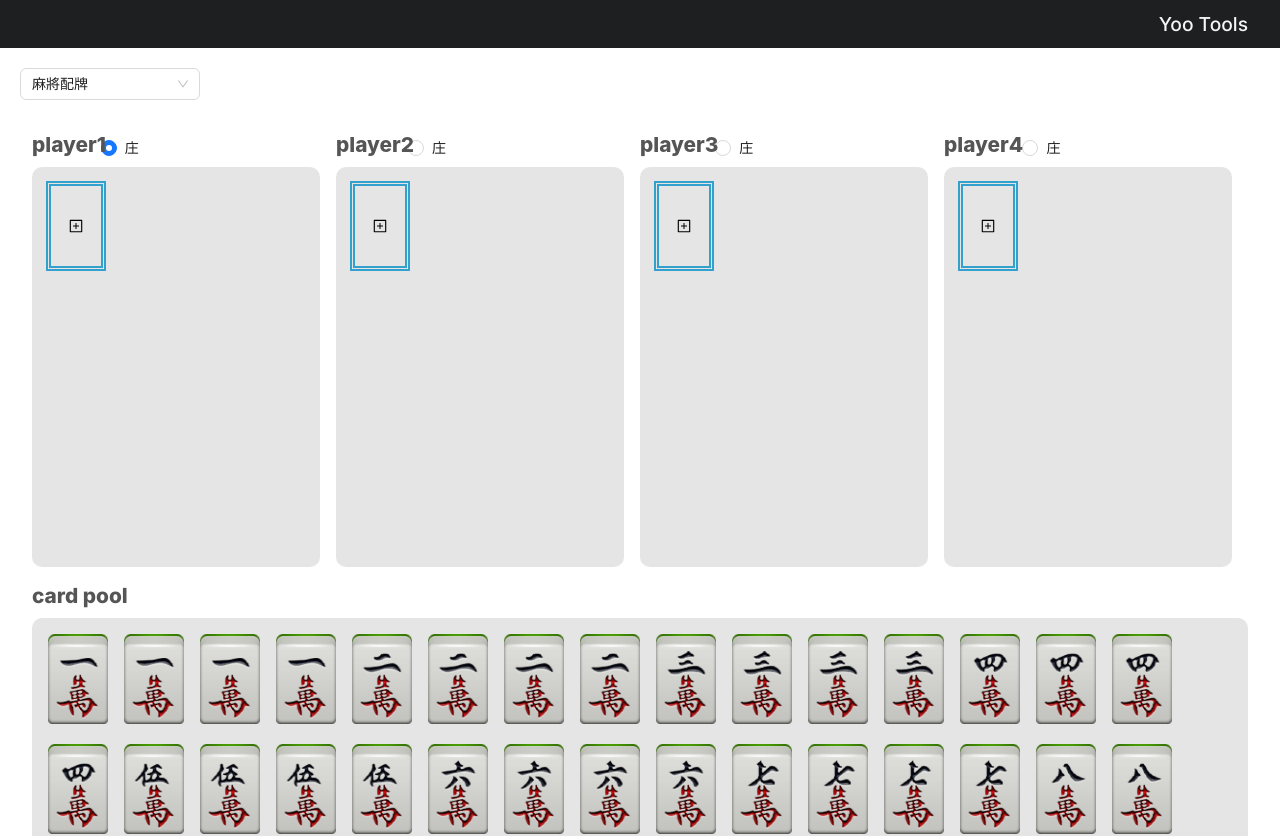
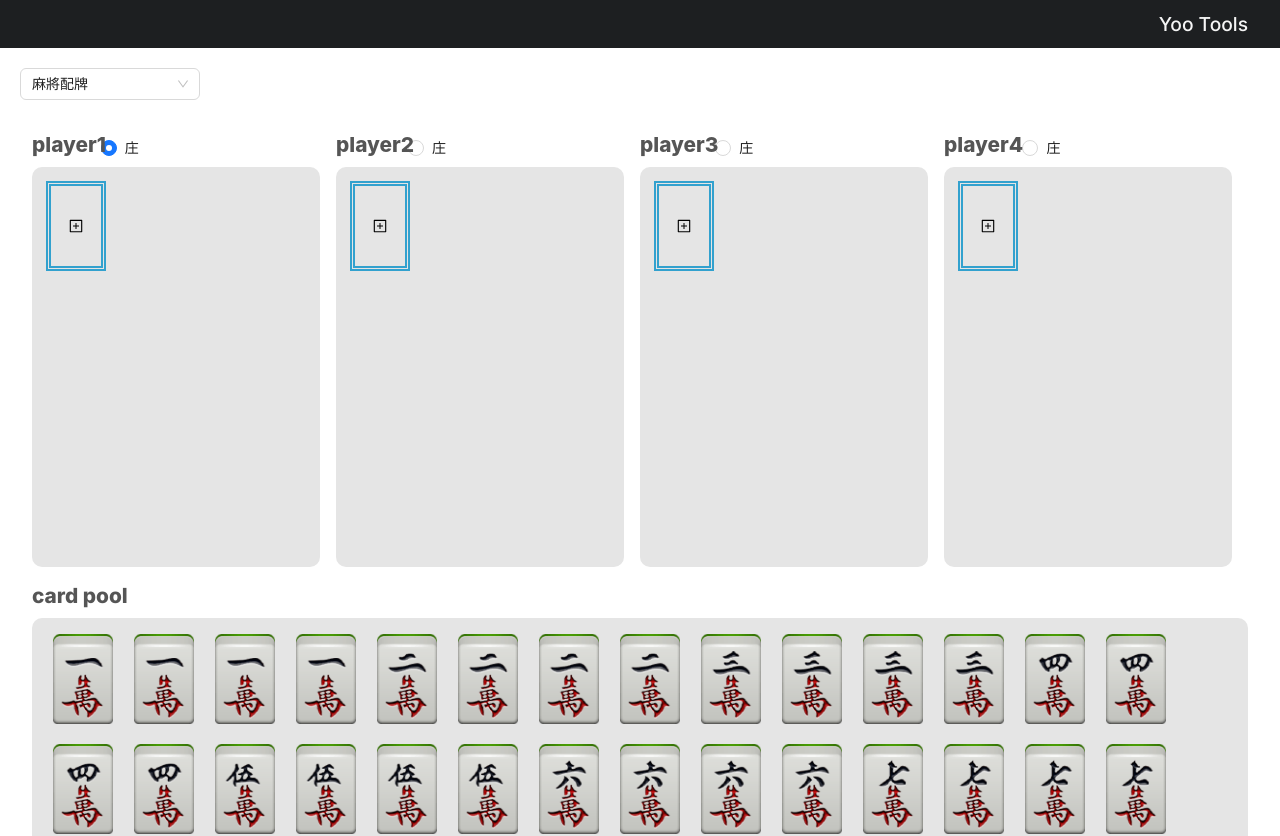
Before and after one commit to Jacky20000326/yoo-tool, a Next.js app: page /matching in a window 1280 px wide. Shown: the top 836 px of the page. Built offline with nearby package versions, Linux system fonts and the light colour scheme.

Commit message:
新增拖弋事件

```diff
--- a/app/_component/Matching/mahjomg/DrapPicture.module.css
+++ b/app/_component/Matching/mahjomg/DrapPicture.module.css
@@ -6,3 +6,7 @@
     top: -10px;
     right: -10px;
 }
+
+.PictureContainer{
+
+}
--- a/app/_component/Matching/mahjomg/DrapPicture.tsx
+++ b/app/_component/Matching/mahjomg/DrapPicture.tsx
@@ -49,12 +49,12 @@ const DrapPicture = ({
 
 
 
-    const [{ }, drag, preview] = useDrag(
+    const [{ isDragging }, drag, preview] = useDrag(
         () => ({
             type: ItemTypes.CARD,
 
             collect: (monitor) => ({
-                // isDragging: monitor.isDragging() ? 0.5 : 1,
+                isDragging: !!monitor.isDragging()
             }),
             item: pictureInfo,
 
@@ -86,7 +86,7 @@ const DrapPicture = ({
 
     return (
             <div className={styled.DragPicture} ref={drag}>
-                <div className="DropPicture" ref={drop}>
+                <div style={{"borderLeft": isOver ? "thick double #32a1ce" : "thick double transparent"}}  className={styled.PictureContainer} ref={drop}>
                     <Image
                         width={60}
                         height={90}
```
